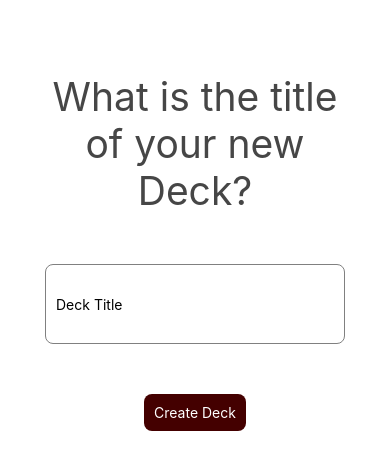
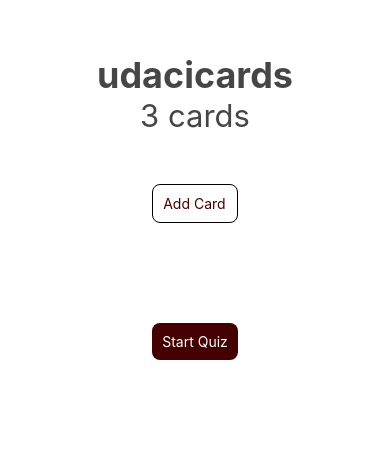
Before and after one commit to bkalafat/UdaciCards, a React Native app: screen / in a window 390 px wide. Shown: the part 127-596 px from the top of the page. Built offline with nearby package versions, Linux system fonts and the light colour scheme.

Commit message:
feat: Add deck view.

```diff
--- a/App.js
+++ b/App.js
@@ -1,10 +1,24 @@
 import React from 'react';
-import { StyleSheet, Text, View } from 'react-native';
+import { StyleSheet, Text, View, StatusBar } from 'react-native';
 import DeckList from './components/DeckList'
 import NewDeck from './components/NewDeck'
+import DeckView from './components/DeckView'
+import Constants from 'expo-constants'
+import { purple } from './utils/colors';
+
+function UdaciStatusBar({ backgroundColor, ...props }) {
+  return (
+    <View style={{ backgroundColor, height: Constants.statusBarHeight }}>
+      <StatusBar translucent backgroundColor={backgroundColor} {...props} />
+    </View>
+  )
+}
 
 export default function App() {
   return (
-    <NewDeck />
+    <View style={{ flex: 1 }} >
+      <UdaciStatusBar backgroundColor={purple} barStyle='light-content' />
+      <DeckView deckName="udacicards" cardCount="3" />
+    </View>
   );
 }
--- /dev/null
+++ b/components/DeckView.js
@@ -0,0 +1,50 @@
+import React from 'react'
+import { StyleSheet, Text, View } from 'react-native'
+import TextButton from "./TextButton";
+import { bordeaux, white } from '../utils/colors';
+
+export default function DeckView({ deckName, cardCount }) {
+
+  return (
+    <View style={styles.container} >
+      <Text style={[{ fontSize: 36, fontWeight: "bold" }, styles.text]}>{deckName}</Text>
+      <Text style={[{ fontSize: 31 }, styles.text]}>{cardCount} cards</Text>
+      <View >
+        <TextButton style={styles.whiteButton} >
+          Add Card
+        </TextButton>
+        <TextButton style={styles.bordeuxButton} >
+          Start Quiz
+        </TextButton>
+      </View>
+    </View>
+  )
+}
+
+const styles = StyleSheet.create({
+  container: {
+    paddingTop: 180,
+    alignItems: 'center'
+  },
+  text: {
+    color: '#464646'
+  },
+  bordeuxButton: {
+    padding: 10,
+    margin: 50,
+    backgroundColor:
+      bordeaux,
+    color: white,
+    borderRadius: 8,
+  },
+  whiteButton: {
+    padding: 10,
+    margin: 50,
+    backgroundColor:
+      white,
+    color: bordeaux,
+    borderStyle: "solid",
+    borderWidth: 1,
+    borderRadius: 8
+  }
+});
```
